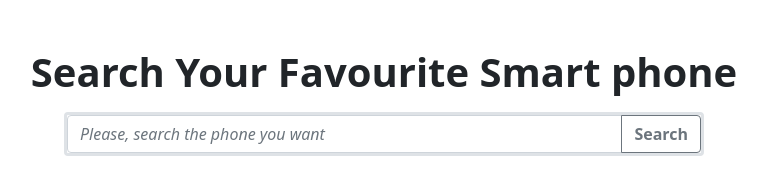
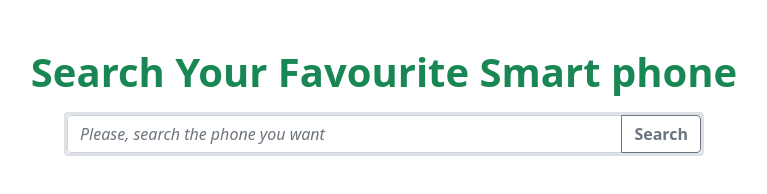
Before and after one commit to TakiYasirUIU/phone-hunter, a plain HTML site: page index.html in a window 1280 px wide. Shown: the whole page, without its empty margins (256-1023 px from the left). Drawn offline with nearby package versions, Linux system fonts and the light colour scheme.

Commit message:
h2 and bg color update

```diff
--- a/index.html
+++ b/index.html
@@ -8,8 +8,8 @@
     <!-- Bootstrap css -->
     <link href="https://cdn.jsdelivr.net/npm/bootstrap@5.0.2/dist/css/bootstrap.min.css" rel="stylesheet" integrity="sha384-EVSTQN3/azprG1Anm3QDgpJLIm9Nao0Yz1ztcQTwFspd3yD65VohhpuuCOmLASjC" crossorigin="anonymous">
 </head>
-<body>
-    <h1 class="text-center mt-5 mb-3 fw-bolder ">Search Your Favourite Smart phone</h1>
+<body class="bg-gray">
+    <h1 class="text-center mt-5 mb-3 fw-bolder text-success ">Search Your Favourite Smart phone</h1>
     <div class="input-group mb-3 border border-3 rounded  w-50 mx-auto">
         <input type="phone-search-field" class="form-control fst-italic " placeholder="Please, search the phone you want" aria-label="Please, search the phone you want" aria-describedby="button-addon2">
         <button class="btn btn-outline-secondary fw-bolder" type="button" id="phone-search-button">Search</button>
```
